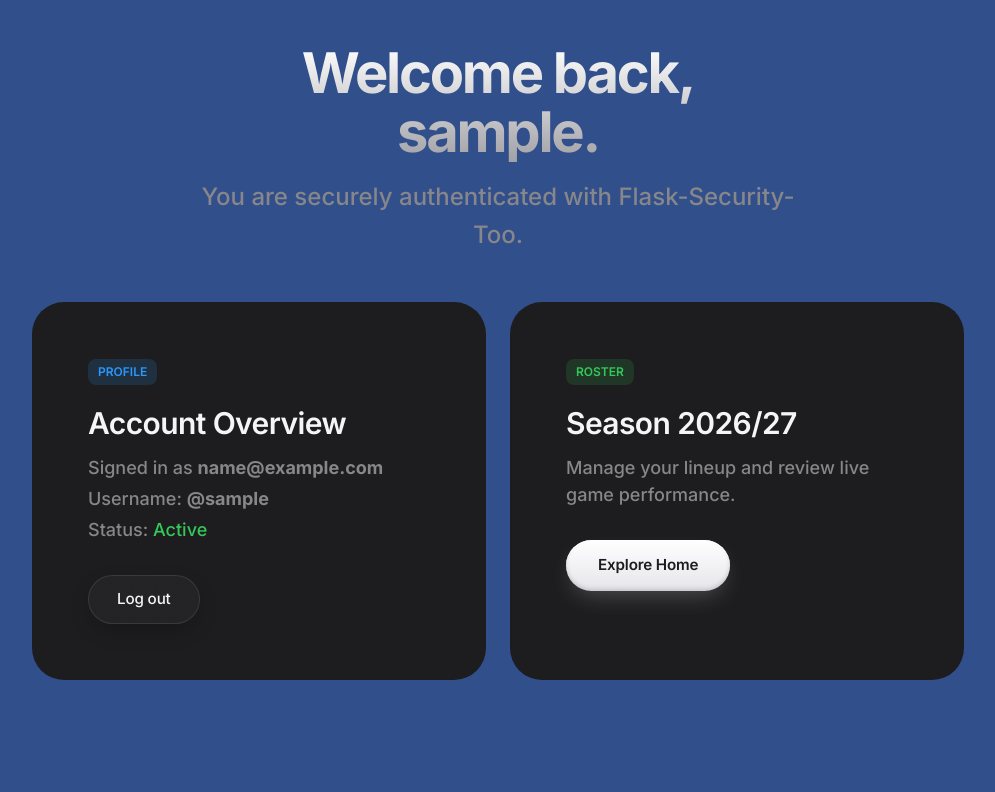
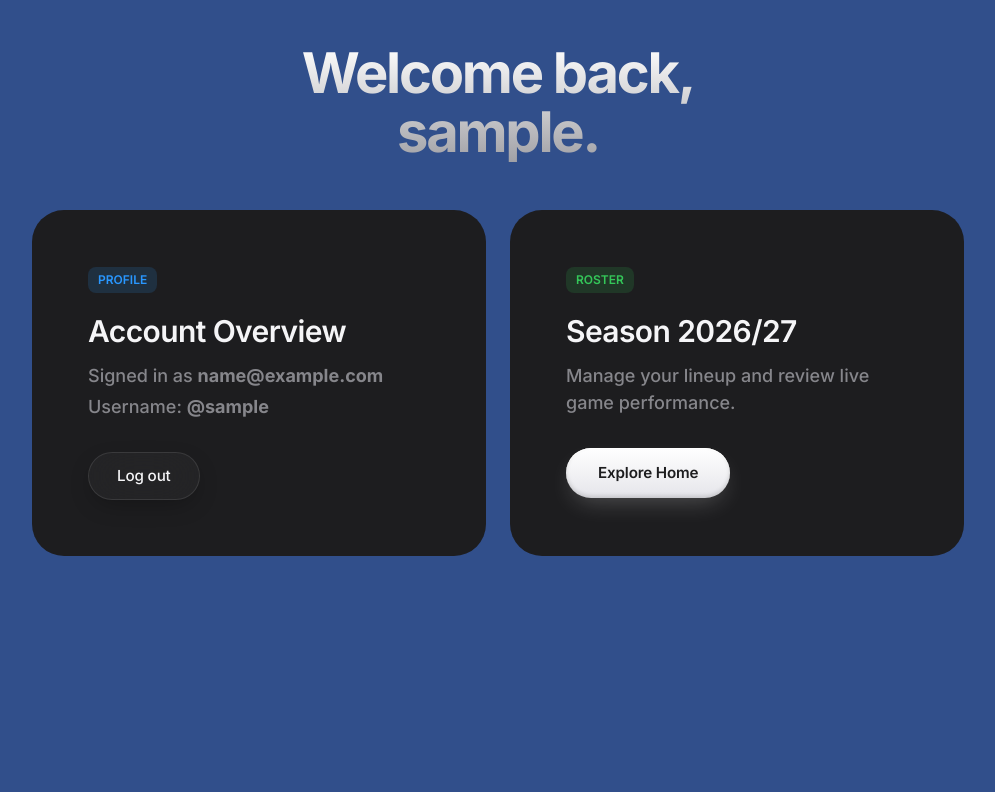
Before and after one commit to Pabl013/Call-Ups_Fantasy, a Flask app: page /home in a window 1280 px wide. Shown: the part 56-848 px from the top of the page, without its empty margins (142-1137 px from the left). After the commit the page ends 612 px from the top, so only its background shows below. Run offline with Flask 3, Linux system fonts and the light colour scheme; the visitor is signed in with stand-in values (Sample User, id 1); parts of the project's set-up code (start-up, migrations or seed data) failed here and were passed over.

Commit message:
erased unimportant things from the home html

```diff
--- a/templates/home.html
+++ b/templates/home.html
@@ -58,9 +58,6 @@
                 <h1 class="hero-title" style="font-size: 3.5rem;">
                     Welcome back,<br>{{ current_user.username }}.
                 </h1>
-                <p class="hero-subtitle" style="margin-inline: auto;">
-                    You are securely authenticated with Flask-Security-Too.
-                </p>
             </div>
 
             <div class="bento-container" style="margin-bottom: 3rem;">
@@ -73,7 +70,6 @@
                         <h3>Account Overview</h3>
                         <p style="margin-top: 0.5rem;">Signed in as <strong>{{ current_user.email }}</strong></p>
                         <p style="margin-top: 0.25rem;">Username: <strong>@{{ current_user.username }}</strong></p>
-                        <p style="margin-top: 0.25rem;">Status: <span style="color: #34c759;">Active</span></p>
                     </div>
                     <div style="margin-top: auto;">
                         <a href="{{ url_for('security.logout') }}" class="btn-glass-ultra" style="padding: 12px 28px; font-size: 0.95rem;">
```
